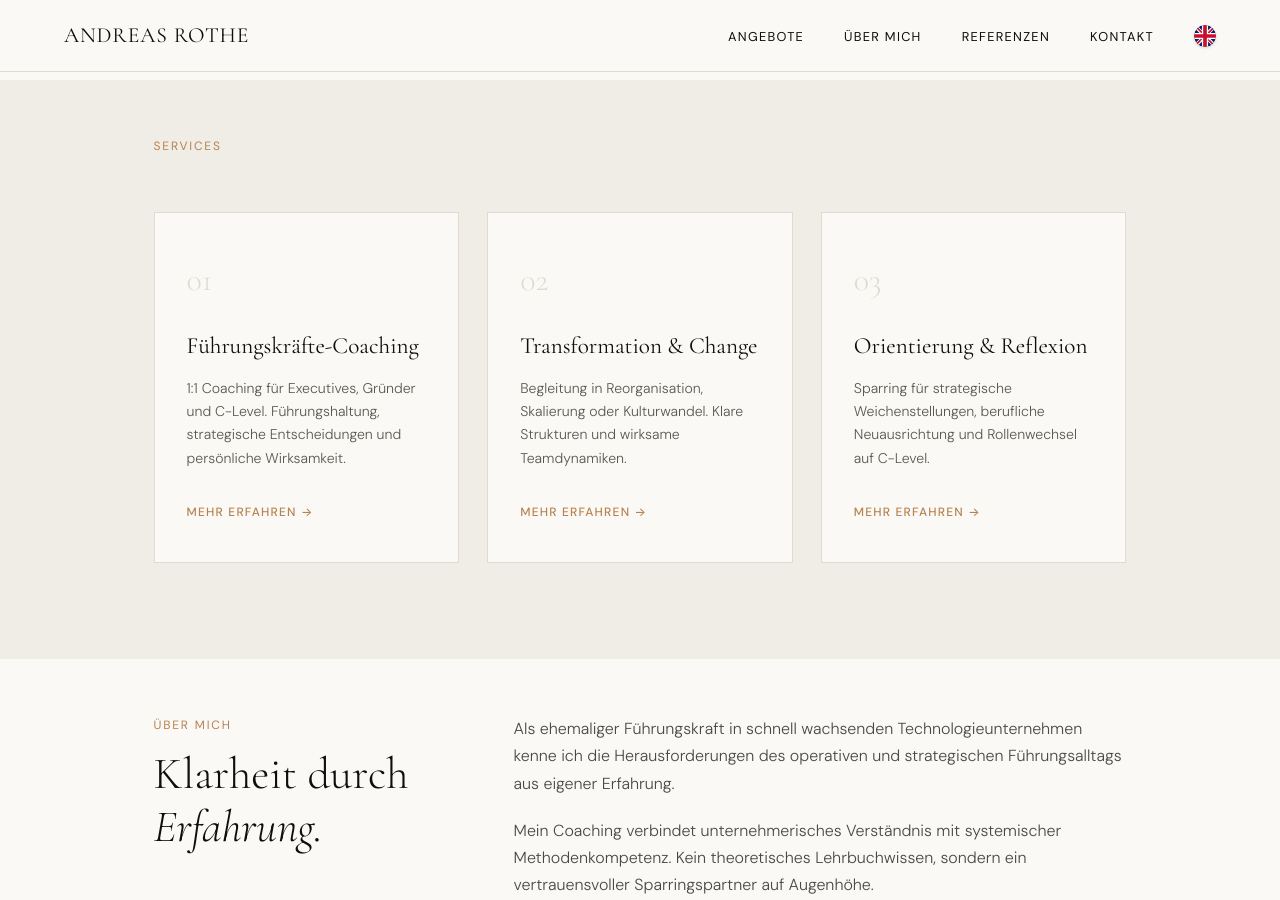
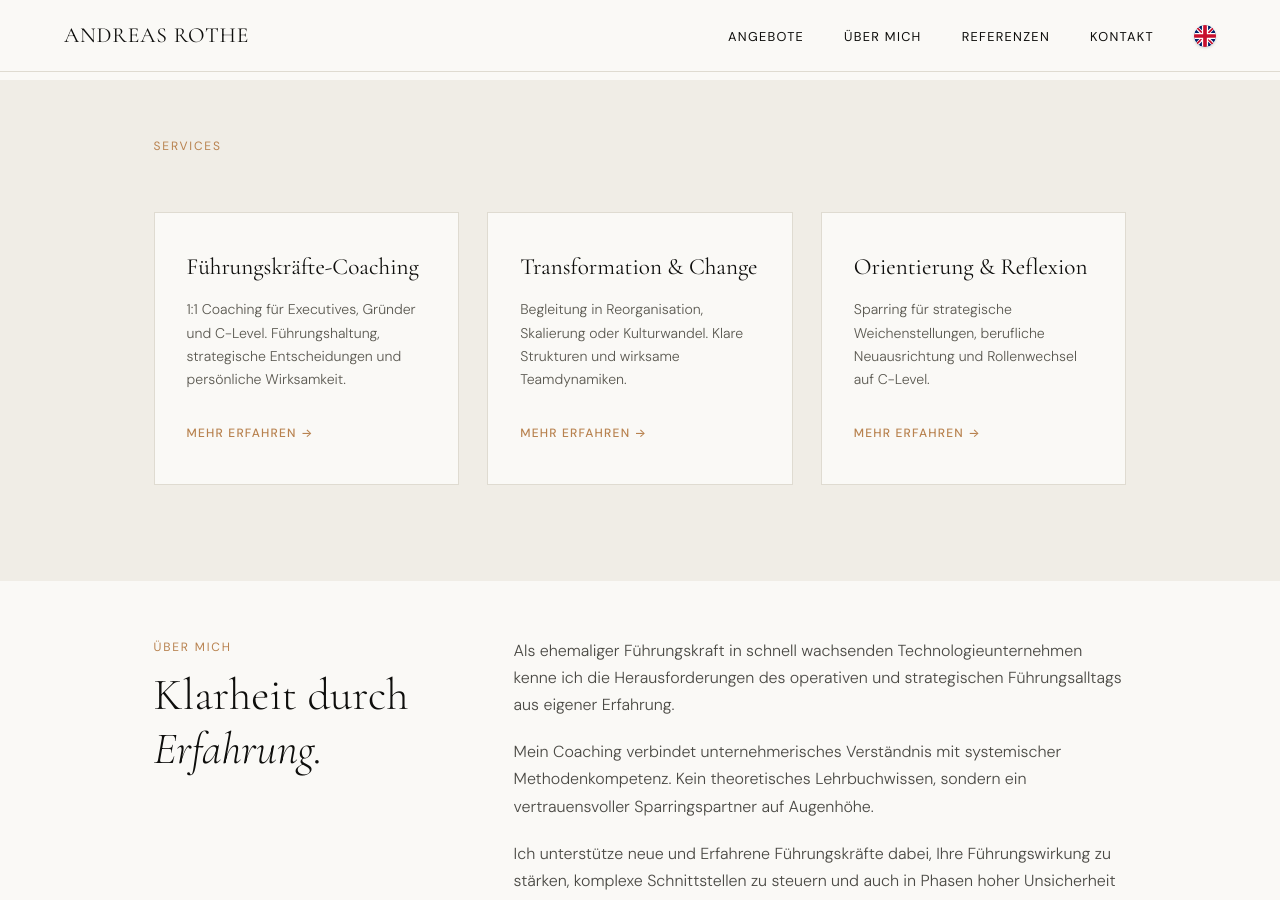
Before and after one commit to arothe161/andreasrothe, a Jekyll site: the page built from index.html, in a window 1280 px wide and 900 px high, scrolled down 583 px. Built offline with Jekyll 4.4.1, drawn with Linux system fonts in a browser that asks for light colours.

Commit message:
Comment out offer number divs in index.html
Comment out the 'angebot-num' divs for offers 1, 2, and 3.

```diff
--- a/index.html
+++ b/index.html
@@ -41,7 +41,7 @@ description: Führungskräfte Coaching, Interim Leadership, Lehre
   <div class="angebote-grid">
     <div class="angebot-card">
       <div>
-        <div class="angebot-num">01</div>
+        <!--<div class="angebot-num">01</div>-->
         <h3 class="angebot-title">{{ site.data.de.angebot_1_title }}</h3>
         <p class="angebot-desc">
           {{ site.data.de.angebot_1_desc }}
@@ -53,7 +53,7 @@ description: Führungskräfte Coaching, Interim Leadership, Lehre
     </div>
     <div class="angebot-card">
       <div>
-        <div class="angebot-num">02</div>
+        <!--<div class="angebot-num">01</div>-->
         <h3 class="angebot-title">{{ site.data.de.angebot_2_title }}</h3>
         <p class="angebot-desc">
           {{ site.data.de.angebot_2_desc }}
@@ -65,7 +65,7 @@ description: Führungskräfte Coaching, Interim Leadership, Lehre
     </div>
     <div class="angebot-card">
       <div>
-        <div class="angebot-num">03</div>
+        <!--<div class="angebot-num">01</div>-->
         <h3 class="angebot-title">{{ site.data.de.angebot_3_title }}</h3>
         <p class="angebot-desc">
           {{ site.data.de.angebot_3_desc }}
```
